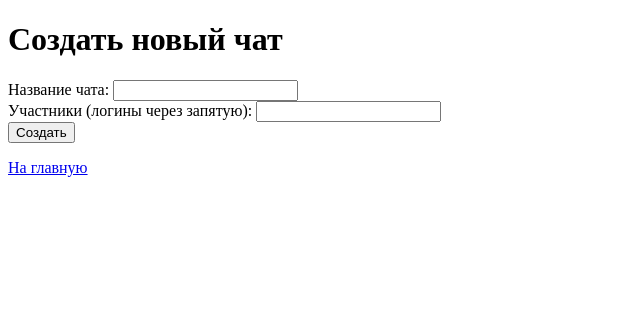
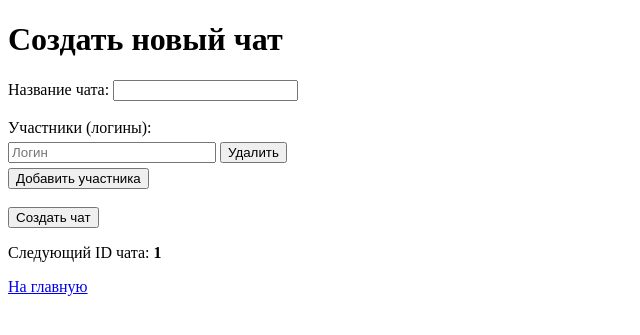
Before and after one commit to anarbz/team-chat, a Flask app: page /create_chat in a window 1280 px wide. Shown: the top 335 px of the page, without its empty margins (0-640 px from the left). Run offline with Flask 3, Linux system fonts and the light colour scheme.

Commit message:
Исправил баги интерфейса и работы

```diff
--- a/chat/chat_service.py
+++ b/chat/chat_service.py
@@ -41,13 +41,11 @@ def init_chat_messages_db(db_path: str):
         conn.commit()
 
 
-def create_chat(title, is_group: bool = True) -> Chat:
-    # создаёт чат в основной БД и отдельный файл БД для его сообщений
+def create_chat(title, is_group: bool = True) -> int:
+    """Создаёт чат в основной БД и возвращает его id"""
     ensure_chat_db_dir()
-
     db_sess = db_session.create_session()
 
-    # создаём запись
     chat = Chat(
         title=title,
         is_group=is_group,
@@ -56,10 +54,12 @@ def create_chat(title, is_group: bool = True) -> Chat:
     db_sess.add(chat)
     db_sess.commit()
 
-    # путь к бд чата
     db_path = os.path.join(DB_DIR, f"chat_{chat.id}.db")
-    chat.messages_db_path = db_path
+    db_sess = db_session.create_session()
+    chat_to_update = db_sess.query(Chat).get(chat.id)
+    chat_to_update.messages_db_path = db_path
     db_sess.commit()
+    db_sess.close()
 
     init_chat_messages_db(db_path)
-    return chat
+    return chat.id
--- a/main.py
+++ b/main.py
@@ -41,24 +41,27 @@ def create_chat_with_id(chat_id, title, is_group=True):
 
 @app.route('/', methods=['GET', 'POST'])
 def index():
+    success_message = None
+    error_message = None
+
     if request.method == 'POST':
         action = request.form.get('action')
         if action == 'register':
             login = request.form.get('reg_username', '').strip()
             password = request.form.get('reg_password', '').strip()
             if not login or not password:
-                return "Логин и пароль обязательны", 400
-            db_sess = db_session.create_session()
-            existing = db_sess.query(User).filter(User.login == login).first()
-            if existing:
+                error_message = "Логин и пароль обязательны"
+            else:
+                db_sess = db_session.create_session()
+                existing = db_sess.query(User).filter(User.login == login).first()
+                if existing:
+                    error_message = "Пользователь уже существует"
+                else:
+                    user = User(login=login, hashed_password=generate_password_hash(password))
+                    db_sess.add(user)
+                    db_sess.commit()
+                    success_message = f"Пользователь '{login}' успешно зарегистрирован! Теперь войдите в чат."
                 db_sess.close()
-                return "Пользователь уже существует", 400
-            user = User(login=login, hashed_password=generate_password_hash(password))
-            db_sess.add(user)
-            db_sess.commit()
-            db_sess.close()
-            return "Пользователь зарегистрирован. Теперь войдите в чат."
-
         elif action == 'login':
             username = request.form.get('username', '').strip()
             password = request.form.get('password', '').strip()
@@ -92,29 +95,40 @@ def index():
 @app.route('/create_chat', methods=['GET', 'POST'])
 def create_chat_route():
     db_sess = db_session.create_session()
+
+    last_chat = db_sess.query(Chat.id).order_by(Chat.id.desc()).first()
+    next_id = (last_chat[0] + 1) if last_chat else 1
+
     if request.method == 'POST':
         title = request.form.get('title', '').strip()
-        members_str = request.form.get('members', '').strip()
-        if not title or not members_str:
-            return "Название и участники обязательны", 400
+        logins = request.form.getlist('logins')
+        logins = [login.strip() for login in logins if login.strip()]
 
-        logins = [login.strip() for login in members_str.split(',') if login.strip()]
-        if not logins:
-            return "Укажите хотя бы одного участника", 400
+        if not title or not logins:
+            errors = ["Название чата обязательно"] if not title else ["Укажите хотя бы одного участника"]
+            return render_template('create_chat.html', errors=errors, next_id=next_id)
 
         users = db_sess.query(User).filter(User.login.in_(logins)).all()
-        if len(users) != len(logins):
-            missing = set(logins) - {u.login for u in users}
-            return f"Пользователи не найдены: {', '.join(missing)}", 400
+        existing_logins = {u.login for u in users}
+        missing_logins = set(logins) - existing_logins
 
-        chat = create_chat(title, is_group=True)
+        if missing_logins:
+            errors = [f"Пользователь '{login}' не найден" for login in missing_logins]
+            return render_template('create_chat.html', errors=errors, next_id=next_id)
+
+        from chat.chat_service import create_chat
+        chat_id = create_chat(title, is_group=True)
         for user in users:
-            member = ChatMember(chat_id=chat.id, user_id=user.id)
+            member = ChatMember(chat_id=chat_id, user_id=user.id)
             db_sess.add(member)
         db_sess.commit()
-        return redirect(url_for('index'))
+        db_sess.close()
 
-    return render_template('create_chat.html')
+        success_message = f"Чат успешно создан! ID чата: {chat_id}"
+        return render_template('create_chat.html', success_message=success_message, next_id=chat_id + 1)
+
+    db_sess.close()
+    return render_template('create_chat.html', next_id=next_id)
 
 
 def main():
--- a/templates/create_chat.html
+++ b/templates/create_chat.html
@@ -3,16 +3,50 @@
 <head>
     <meta charset="UTF-8">
     <title>Создать чат</title>
+    <style>
+        .member-row { margin: 5px 0; }
+        .member-row input { width: 200px; }
+        .error { color: red; }
+    </style>
+    <script>
+        function addMemberRow() {
+            const container = document.getElementById('members-container');
+            const div = document.createElement('div');
+            div.className = 'member-row';
+            div.innerHTML = '<input type="text" name="logins" placeholder="Логин"> <button type="button" onclick="this.parentElement.remove()">Удалить</button>';
+            container.appendChild(div);
+        }
+    </script>
 </head>
 <body>
     <h1>Создать новый чат</h1>
+    {% if errors %}
+        <div class="error">
+            <strong>Ошибки:</strong><br>
+            {% for err in errors %}
+                {{ err }}<br>
+            {% endfor %}
+        </div>
+    {% endif %}
     <form method="post">
         <label>Название чата:</label>
-        <input type="text" name="title" required><br>
-        <label>Участники (логины через запятую):</label>
-        <input type="text" name="members" placeholder="" required><br>
-        <button type="submit">Создать</button>
+        <input type="text" name="title" required><br><br>
+
+        <label>Участники (логины):</label><br>
+        <div id="members-container">
+            <div class="member-row">
+                <input type="text" name="logins" placeholder="Логин">
+                <button type="button" onclick="this.parentElement.remove()">Удалить</button>
+            </div>
+        </div>
+        <button type="button" onclick="addMemberRow()">Добавить участника</button>
+        <br><br>
+        <button type="submit">Создать чат</button>
     </form>
+    <p>Следующий ID чата: <strong>{{ next_id }}</strong></p>
+    {% if success_message %}
+    <div style="color: green;">{{ success_message }}</div>
+{% endif %}
     <p><a href="/">На главную</a></p>
 </body>
 </html>
```
Also changed, not shown: templates/index.html (+8 -0 lines).
